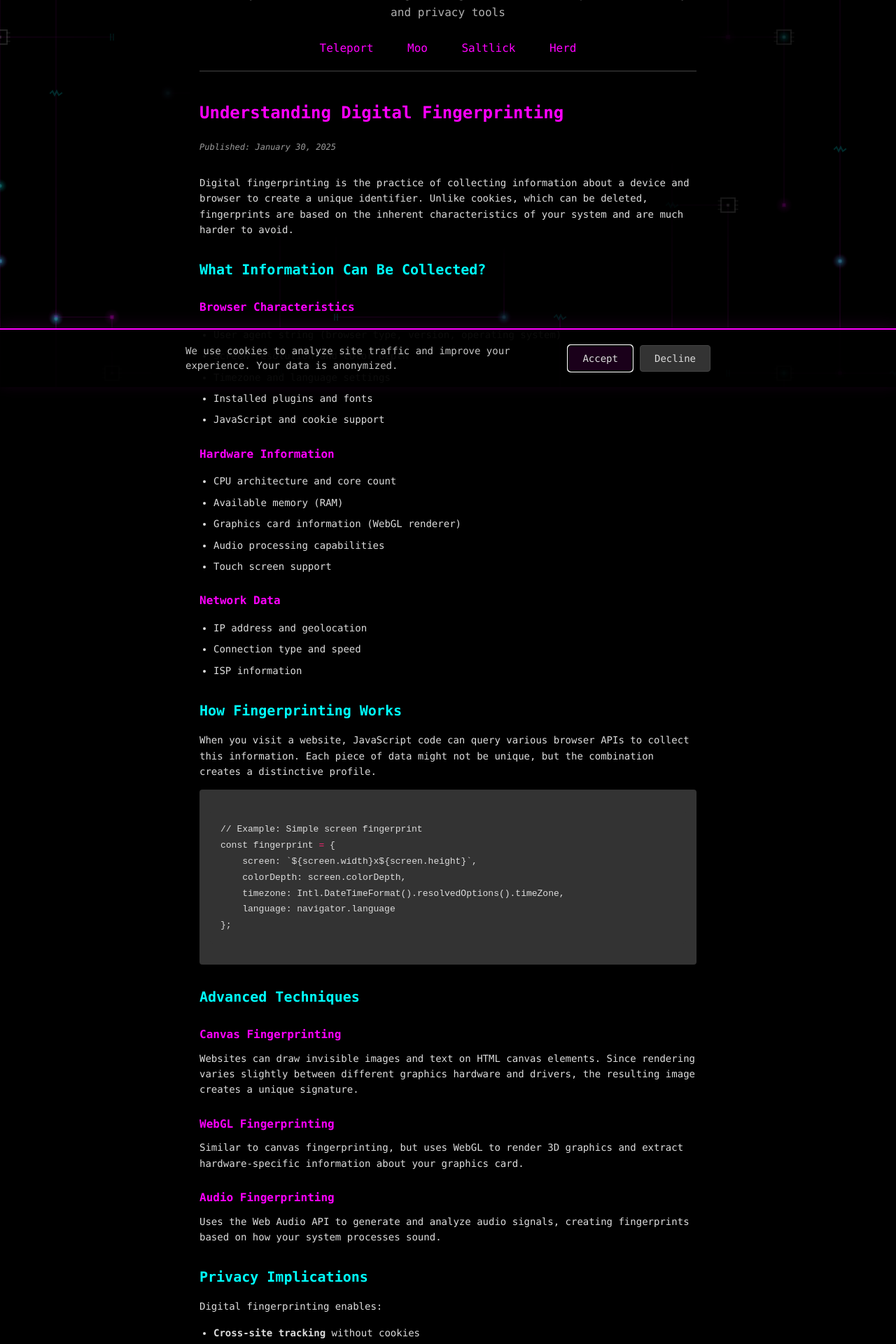
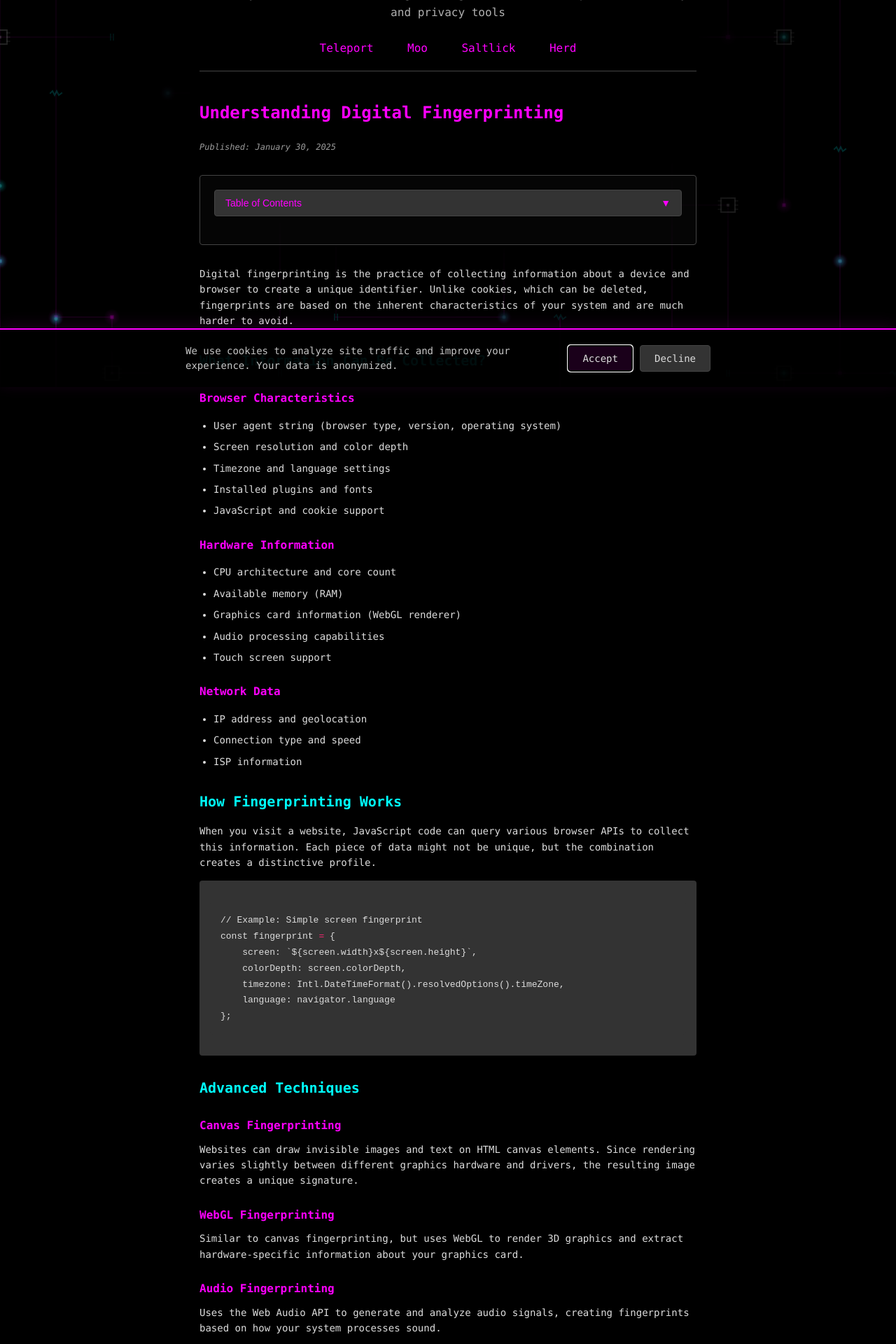
Before and after one commit to tpbansal/thinkingcow, a Jekyll site: the page built from _posts/2025-01-30-digital-fingerprinting.md, in a window 1280 px wide. Shown: the part 347-2267 px from the top of the page at 70% size. Built offline with Jekyll 4.4.1, drawn with Linux system fonts in a browser that asks for light colours.

Commit message:
fixing mobile view for toc

```diff
--- a/_layouts/post.html
+++ b/_layouts/post.html
@@ -9,6 +9,16 @@ layout: default
     <div class="post-date">
         Published: {{ page.date | date: "%B %d, %Y" }}
     </div>
+    {% endif %}
+
+    {% if page.toc != false %}
+    <aside class="toc-container" data-toc-target=".post-content">
+        <button class="toc-toggle">Table of Contents</button>
+        <div class="toc-content">
+            <div class="toc-title">On This Page</div>
+            <!-- TOC will be generated by JavaScript -->
+        </div>
+    </aside>
     {% endif %}
 
     <div class="post-content">
@@ -26,14 +36,6 @@ layout: default
 </article>
 
 {% if page.toc != false %}
-<aside class="toc-container" data-toc-target=".post-content">
-    <button class="toc-toggle">Table of Contents</button>
-    <div class="toc-content">
-        <div class="toc-title">On This Page</div>
-        <!-- TOC will be generated by JavaScript -->
-    </div>
-</aside>
-
 <script src="{{ '/assets/js/toc.js' | relative_url }}"></script>
 {% endif %}
 
--- a/_sass/main.scss
+++ b/_sass/main.scss
@@ -527,7 +527,7 @@ footer {
     width: 100%;
     right: auto;
     margin-bottom: 30px;
-    margin-top: 20px;
+    margin-top: 0;
   }
 
   .toc-toggle {
```
